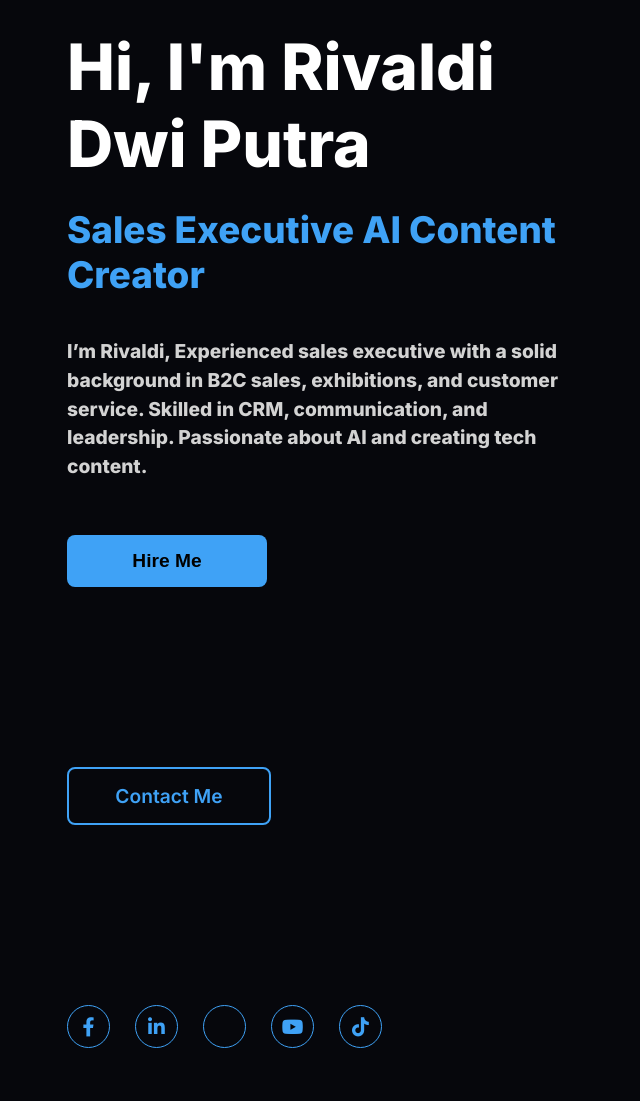
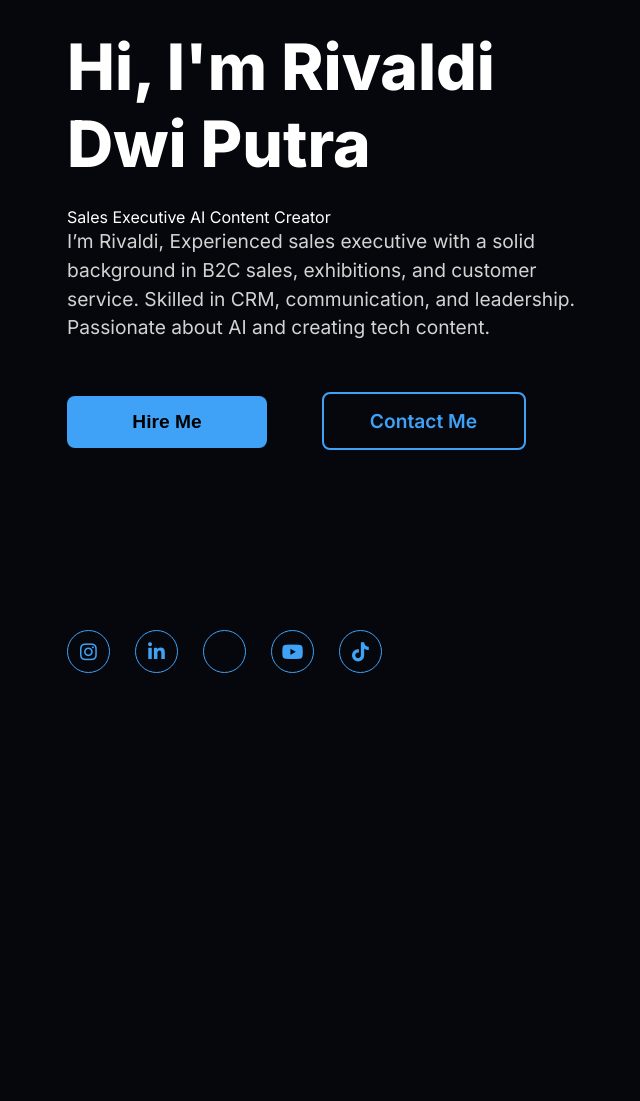
Before and after one commit to Rivaldidwiputra/Rivaldi, a plain HTML site: page index.html in a window 1280 px wide. Shown: the part 211-1312 px from the top of the page, without its empty margins (61-701 px from the left). After the commit the page ends 934 px from the top, so only its background shows below. Drawn offline with Linux system fonts and the light colour scheme.

Commit message:
Update index.html

```diff
--- a/index.html
+++ b/index.html
@@ -43,10 +43,10 @@
       <div class="content">
 
         <h1>Hi, I'm Rivaldi Dwi Putra</h1>
-        <h3>
+        </h3>
 Sales Executive
 AI Content Creator
-<h3>
+</h3>
         <p>
           I’m Rivaldi, Experienced sales executive with a solid background in B2C sales, exhibitions, and customer service. Skilled in CRM, communication, and leadership. Passionate about AI and creating tech content.
         </p>
@@ -59,20 +59,18 @@ AI Content Creator
 
 
         <div class="social-icon">
-          <i class="fa-brands fa-facebook-f"></i>
-          <i class="fa-brands fa-linkedin-in"></i>
-          <i class="fab fa-x-twitter"></i>
-
-</a>
-          <i class="fa-brands fa-youtube"></i>
-          <i class="fa-brands fa-tiktok"></i>
-        </div>
+  <i class="fa-brands fa-instagram"></i>
+  <i class="fa-brands fa-linkedin-in"></i>
+  <i class="fa-brands fa-x-twitter"></i>
+  <i class="fa-brands fa-youtube"></i>
+  <i class="fa-brands fa-tiktok"></i>
+</div>
 
       </div>
     </div>
     <div class="hero-right"></div>
   </section>
-<!-- CodeGenWeb 2024 -->
+<!-- Lavir 2025 -->
 </body>
 
 </html>
```
